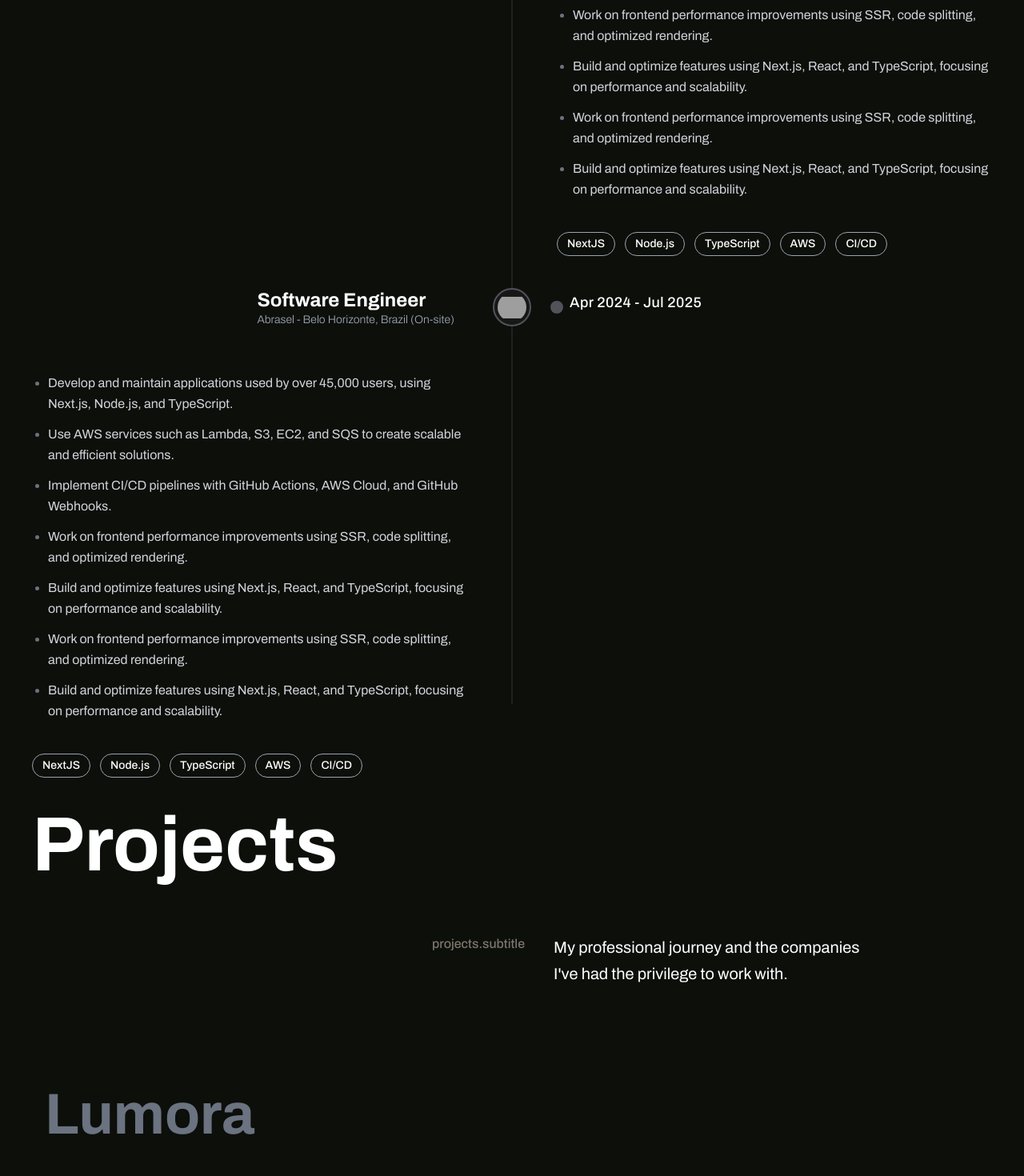
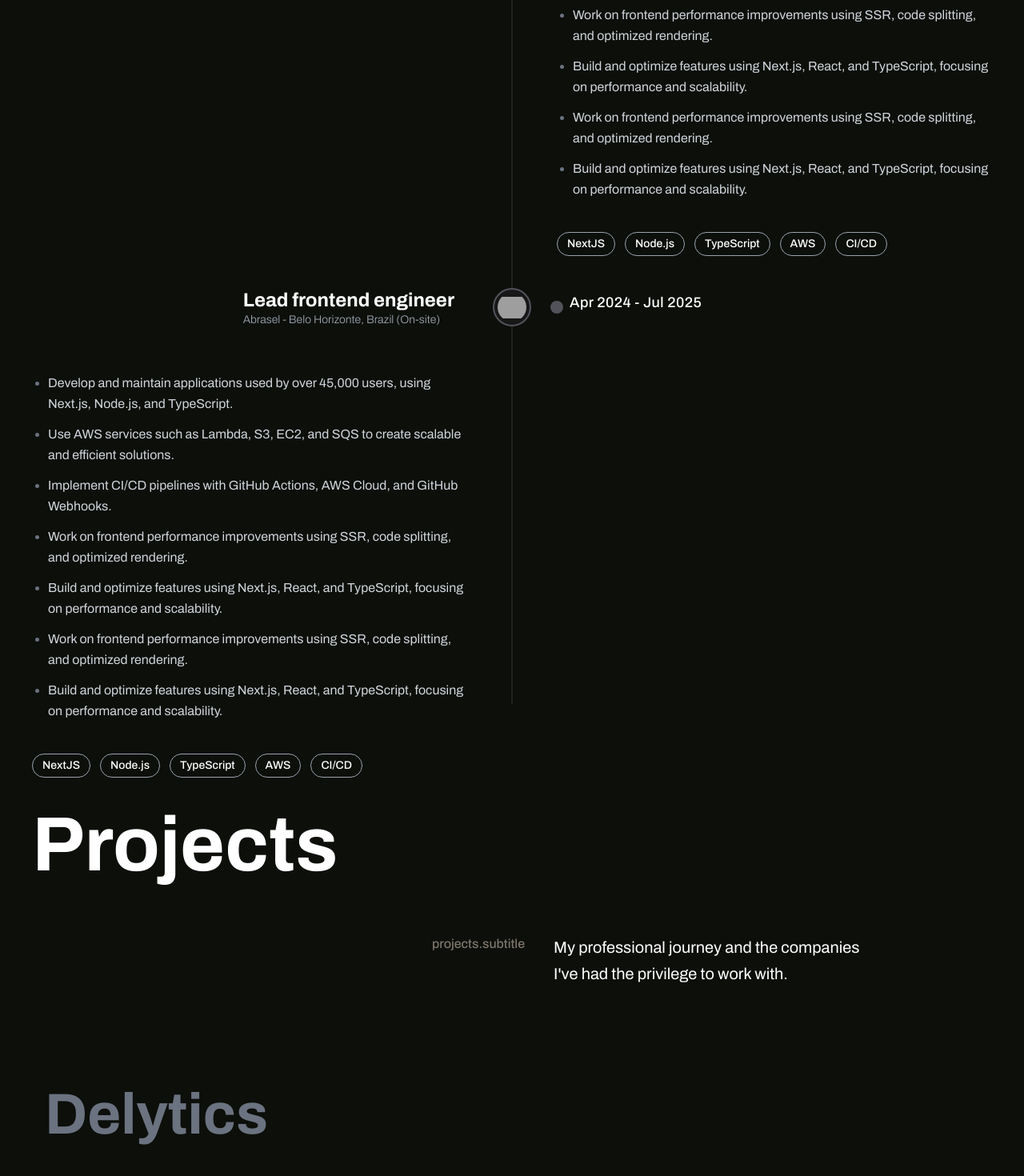
Before and after one commit to shujabakhtiar/shuja-portfolio, a Vue app: page / in a window 1280 px wide. Shown: the part 2905-4375 px from the top of the page at 80% size. Built offline with nearby package versions, Linux system fonts and the light colour scheme; grey boxes are pictures that could not be loaded; a web font is replaced by a local one.

Commit message:
project correction

```diff
--- a/src/components/cards/ProjectCardMobile.vue
+++ b/src/components/cards/ProjectCardMobile.vue
@@ -3,6 +3,15 @@
         class="project-card-mobile flex flex-col gap-4 p-6 transition-all duration-500 rounded-lg overflow-hidden relative"
         :class="isExpanded ? 'bg-neutral-900/80 backdrop-blur-sm' : 'bg-transparent'"
     >
+        <!-- Close Button -->
+        <button
+            v-if="isExpanded"
+            @click.stop="$emit('close')"
+            class="absolute top-4 right-4 p-1 rounded-full bg-white/10 text-white hover:bg-white/20 transition-all duration-300 z-40"
+        >
+            <svg xmlns="http://www.w3.org/2000/svg" width="20" height="20" viewBox="0 0 24 24" fill="none" stroke="currentColor" stroke-width="2.5" stroke-linecap="round" stroke-linejoin="round"><line x1="18" y1="6" x2="6" y2="18"></line><line x1="6" y1="6" x2="18" y2="18"></line></svg>
+        </button>
+
         <!-- Header Info -->
         <div class="flex justify-between items-center w-full relative z-30">
             <h3
@@ -11,15 +20,6 @@
             >
                 {{ title }}
             </h3>
-
-            <!-- Close Button -->
-            <button
-                v-if="isExpanded"
-                @click.stop="$emit('close')"
-                class="p-2 rounded-full bg-white/10 text-white hover:bg-white/20 transition-all duration-300"
-            >
-                <svg xmlns="http://www.w3.org/2000/svg" width="24" height="24" viewBox="0 0 24 24" fill="none" stroke="currentColor" stroke-width="2" stroke-linecap="round" stroke-linejoin="round"><line x1="18" y1="6" x2="6" y2="18"></line><line x1="6" y1="6" x2="18" y2="18"></line></svg>
-            </button>
         </div>
 
         <!-- Content Area (Image & Details) -->
--- a/src/constants/experience.js
+++ b/src/constants/experience.js
@@ -1,7 +1,7 @@
 export const experienceList = [
     {
         id: 1,
-        role: "Mid Software Engineer",
+        role: "Frontend Developer",
         company: "Awsales - Nova Lima, Brazil (Hybrid)",
         duration: "Jul 2025 - Present",
         logo: "https://ui-avatars.com/api/?name=Aw&background=0D8ABC&color=fff",
@@ -18,7 +18,7 @@ export const experienceList = [
     },
     {
         id: 2,
-        role: "Software Engineer",
+        role: "UI Engineer",
         company: "Abrasel - Belo Horizonte, Brazil (On-site)",
         duration: "Apr 2024 - Jul 2025",
         logo: "https://ui-avatars.com/api/?name=Ab&background=FF5722&color=fff",
@@ -35,7 +35,7 @@ export const experienceList = [
     },
     {
         id: 3,
-        role: "Software Engineer",
+        role: "Lead frontend engineer",
         company: "Abrasel - Belo Horizonte, Brazil (On-site)",
         duration: "Apr 2024 - Jul 2025",
         logo: "https://ui-avatars.com/api/?name=Ab&background=FF5722&color=fff",
--- a/src/constants/projects.js
+++ b/src/constants/projects.js
@@ -1,23 +1,16 @@
 export const projects = [
     {
-        title: "Lumora",
-        description: "A digital workspace designed for modularity and speed. Built with efficiency in mind.",
+        title: "Delytics",
+        description: "A platform for delivery analytics and insights.",
         tags: ["Vue js", "Node js", "MongoDB"],
-        liveSite: "https://lumora.com",
+        liveSite: "https://delytics.com",
         imageColor: "bg-blue-500",
     },
     {
-        title: "Alexdota",
-        description: "A gaming analytics dashboard providing real-time statistics and match history.",
+        title: "Sandy said so",
+        description: "A Card game app to play with friends, using personal experiences.",
         tags: ["React js", "Node js", "MongoDB"],
-        liveSite: "https://alexdota.com",
+        liveSite: "https://sandy-said-so.com",
         imageColor: "bg-green-500",
     },
-    {
-        title: "AI Chatbot",
-        description: "Next-generation conversational AI assistant with context-aware responses.",
-        tags: ["React js", "Node js", "MongoDB"],
-        liveSite: "https://ai-chatbot.com",
-        imageColor: "bg-yellow-500",
-    },
 ];
```
